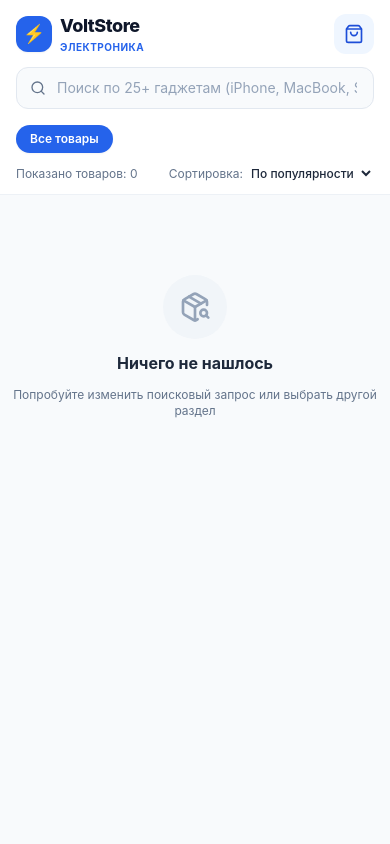
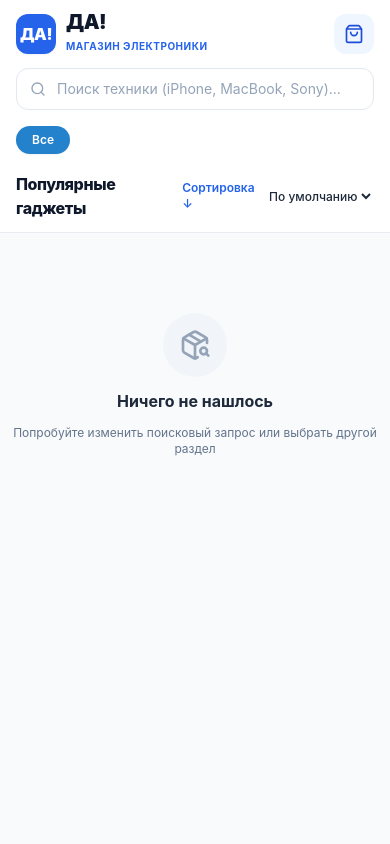
Before and after one commit to NBx03/e-shop-da, a Django app: page / in a window 390 px wide. Run offline with Django 5.2, Linux system fonts and the light colour scheme; data that the repository does not hold is empty; some libraries are stand-ins or nearby versions.

Commit message:
feat(ui): complete brand update to ДА!, align mobile UI with Figma mockups, and polish checkout styles

```diff
--- a/static/js/app.js
+++ b/static/js/app.js
@@ -1,5 +1,5 @@
 /**
- * VoltStore - Telegram Mini App & Browser Frontend Client
+ * ДА! - Telegram Mini App & Browser Frontend Client
  */
 
 let allProducts = [];
@@ -53,7 +53,7 @@ async function loadProducts() {
   }
 }
 
-// Render product grid
+// Render product grid matching Figma
 function renderProducts(products) {
   const grid = document.getElementById('products-grid');
   const emptyState = document.getElementById('empty-state');
@@ -68,23 +68,22 @@ function renderProducts(products) {
   grid.innerHTML = products.map(prod => {
     const inCartQty = cart[prod.id]?.quantity || 0;
 
-    // Status badges
-    let statusClass = 'bg-emerald-500 text-white';
-    if (prod.status === 'on_the_way') statusClass = 'bg-amber-500 text-white';
-    if (prod.status === 'preorder') statusClass = 'bg-indigo-600 text-white';
+    // Status badges matching Figma iOS style
+    let statusClass = 'bg-[#DCFCE7] text-[#16A34A]';
+    if (prod.status === 'on_the_way') statusClass = 'bg-[#FEF3C7] text-[#D97706]';
+    if (prod.status === 'preorder') statusClass = 'bg-[#EEEDFC] text-[#5856D6]';
 
     const oldPriceHtml = prod.old_price
       ? `<span class="text-[11px] text-slate-400 line-through">${formatPrice(prod.old_price)} ₽</span>`
       : '';
 
-    // Action button
+    // Action button matching Figma
     let actionBtnHtml = '';
     if (prod.status === 'preorder') {
       actionBtnHtml = `
         <button onclick="event.stopPropagation(); openPreorderModal(${prod.id}, '${escapeHtml(prod.title)}')"
-          class="w-full py-2 px-2.5 rounded-xl bg-indigo-50 hover:bg-indigo-100 text-indigo-700 text-xs font-bold transition flex items-center justify-center gap-1">
-          <i data-lucide="flame" class="w-3.5 h-3.5"></i>
-          <span>Хочу такой</span>
+          class="w-full py-2 px-2.5 rounded-xl bg-[#EEEDFC] hover:bg-indigo-100 text-[#5856D6] border border-[#5856D6]/40 text-xs font-bold transition flex items-center justify-center gap-1 active:scale-95">
+          <span>Хочу такой 🔥</span>
         </button>
       `;
     } else if (inCartQty > 0) {
@@ -98,7 +97,7 @@ function renderProducts(products) {
     } else {
       actionBtnHtml = `
         <button onclick="event.stopPropagation(); addToCart(${prod.id})"
-          class="w-full py-2 px-2.5 rounded-xl bg-blue-600 hover:bg-blue-700 text-white text-xs font-bold transition shadow-xs flex items-center justify-center gap-1 active:scale-95">
+          class="w-full py-2 px-2.5 rounded-xl bg-[#2481CC] hover:bg-blue-700 text-white text-xs font-bold transition shadow-xs flex items-center justify-center gap-1 active:scale-95">
           <i data-lucide="shopping-bag" class="w-3.5 h-3.5"></i>
           <span>В корзину</span>
         </button>
@@ -106,22 +105,22 @@ function renderProducts(products) {
     }
 
     return `
-      <div onclick="openProductModal(${prod.id})" class="tg-card rounded-2xl p-3 border border-slate-200/60 shadow-xs hover:shadow-md transition cursor-pointer flex flex-col justify-between group">
+      <div onclick="openProductModal(${prod.id})" class="tg-card rounded-2xl p-3 border border-slate-200/80 shadow-xs hover:shadow-md transition cursor-pointer flex flex-col justify-between group bg-white">
         <div>
-          <!-- Thumbnail -->
-          <div class="relative aspect-square rounded-xl bg-slate-100 overflow-hidden mb-2.5">
-            <img src="${prod.main_image}" alt="${escapeHtml(prod.title)}" loading="lazy" class="w-full h-full object-cover group-hover:scale-105 transition duration-300">
-            <span class="absolute top-2 left-2 px-2 py-0.5 rounded-full text-[10px] font-bold ${statusClass}">
-              ${prod.status_label}
+          <!-- Thumbnail with status badge -->
+          <div class="relative aspect-square rounded-xl bg-[#F8FAFC] border border-slate-100 overflow-hidden mb-2.5 p-2 flex items-center justify-center">
+            <img src="${prod.main_image}" alt="${escapeHtml(prod.title)}" loading="lazy" class="w-full h-full object-contain group-hover:scale-105 transition duration-300">
+            <span class="absolute top-2 left-2 px-2 py-0.5 rounded-full text-[9px] font-bold ${statusClass}">
+              ${prod.status_label.toUpperCase()}
             </span>
           </div>
 
           <!-- Category and Title -->
-          <span class="text-[10px] font-semibold text-blue-600 uppercase tracking-wider block">${prod.category_name}</span>
-          <h3 class="text-xs font-bold text-slate-800 line-clamp-2 mt-0.5 leading-snug">${escapeHtml(prod.title)}</h3>
+          <span class="text-[9px] font-bold text-blue-600 uppercase tracking-wider block">${prod.category_name}</span>
+          <h3 class="text-xs font-bold text-slate-900 line-clamp-1 mt-0.5 leading-snug">${escapeHtml(prod.title)}</h3>
         </div>
 
-        <div class="mt-3 space-y-2">
+        <div class="mt-2.5 space-y-2">
           <!-- Price -->
           <div>
             <div class="text-sm font-black text-slate-900">${formatPrice(prod.price)} ₽</div>
@@ -138,15 +137,15 @@ function renderProducts(products) {
   if (window.lucide) lucide.createIcons();
 }
 
-// Category tabs
+// Category tabs matching Figma
 function selectCategory(catId) {
   activeCategory = catId;
   document.querySelectorAll('.category-btn').forEach(btn => {
     const match = btn.getAttribute('data-cat-id') === String(catId);
     if (match) {
-      btn.className = 'category-btn px-3.5 py-1.5 rounded-full text-xs font-semibold whitespace-nowrap transition-all bg-blue-600 text-white shadow-sm';
+      btn.className = 'category-btn px-4 py-1.5 rounded-full text-xs font-semibold whitespace-nowrap transition-all bg-[#2481CC] text-white shadow-sm';
     } else {
-      btn.className = 'category-btn px-3.5 py-1.5 rounded-full text-xs font-semibold whitespace-nowrap transition-all bg-slate-100 hover:bg-slate-200 text-slate-700';
+      btn.className = 'category-btn px-4 py-1.5 rounded-full text-xs font-semibold whitespace-nowrap transition-all bg-white hover:bg-slate-50 text-slate-700 border border-slate-200 shadow-2xs';
     }
   });
   loadProducts();
@@ -191,8 +190,8 @@ async function openProductModal(prodIdOrSlug) {
     const badge = document.getElementById('modal-status-badge');
     badge.textContent = prod.status_label;
     badge.className = `absolute top-3 left-3 px-2.5 py-1 rounded-full text-[11px] font-bold shadow-sm ${
-      prod.status === 'in_stock' ? 'bg-emerald-500 text-white' :
-      prod.status === 'on_the_way' ? 'bg-amber-500 text-white' : 'bg-indigo-600 text-white'
+      prod.status === 'in_stock' ? 'bg-emerald-100 text-emerald-700' :
+      prod.status === 'on_the_way' ? 'bg-amber-100 text-amber-700' : 'bg-indigo-100 text-indigo-700'
     }`;
 
     document.getElementById('modal-desc').textContent = prod.description;
@@ -331,13 +330,31 @@ function saveCart() {
 
 function updateCartBadge() {
   const badge = document.getElementById('cart-badge');
+  const bottomBar = document.getElementById('bottom-cart-bar');
+  const bottomCount = document.getElementById('bottom-cart-count');
+  const bottomTotal = document.getElementById('bottom-cart-total');
+
   const totalCount = Object.values(cart).reduce((sum, itm) => sum + itm.quantity, 0);
+  const totalAmount = Object.values(cart).reduce((sum, itm) => sum + (itm.price * itm.quantity), 0);
+
   if (totalCount > 0) {
-    badge.textContent = totalCount;
-    badge.classList.remove('hidden');
-    badge.classList.add('flex');
+    if (badge) {
+      badge.textContent = totalCount;
+      badge.classList.remove('hidden');
+      badge.classList.add('flex');
+    }
+    if (bottomBar) {
+      bottomBar.classList.remove('hidden');
+      bottomBar.classList.add('flex');
+      if (bottomCount) bottomCount.textContent = `Корзина (${totalCount})`;
+      if (bottomTotal) bottomTotal.textContent = `${formatPrice(totalAmount)} ₽ →`;
+    }
   } else {
-    badge.classList.add('hidden');
+    if (badge) badge.classList.add('hidden');
+    if (bottomBar) {
+      bottomBar.classList.add('hidden');
+      bottomBar.classList.remove('flex');
+    }
   }
 }
 
--- a/templates/base.html
+++ b/templates/base.html
@@ -3,7 +3,7 @@
 <head>
   <meta charset="UTF-8">
   <meta name="viewport" content="width=device-width, initial-scale=1.0, maximum-scale=1.0, user-scalable=no">
-  <title>{% block title %}VoltStore — Магазин электроники{% endblock %}</title>
+  <title>{% block title %}ДА! — Магазин электроники{% endblock %}</title>
 
   <!-- Telegram WebApp SDK -->
   <script src="https://telegram.org/js/telegram-web-app.js"></script>
--- a/templates/index.html
+++ b/templates/index.html
@@ -1,21 +1,21 @@
 {% extends 'base.html' %}
 
-{% block title %}VoltStore — Электроника в Telegram{% endblock %}
+{% block title %}ДА! — Магазин электроники в Telegram{% endblock %}
 
 {% block content %}
 <div class="max-w-4xl mx-auto px-3 sm:px-6 w-full">
 
   <!-- Header / Nav -->
-  <header class="sticky top-0 z-30 pt-3 pb-3 tg-card backdrop-blur-md bg-opacity-90 border-b border-slate-200/60 -mx-3 px-4 sm:mx-0 sm:px-0 sm:bg-transparent sm:border-none">
+  <header class="sticky top-0 z-30 pt-3 pb-3 tg-card backdrop-blur-md bg-opacity-95 border-b border-slate-200/80 -mx-3 px-4 sm:mx-0 sm:px-0 sm:bg-transparent sm:border-none">
     <div class="flex items-center justify-between gap-3">
-      <!-- Logo -->
-      <div class="flex items-center gap-2">
-        <div class="w-9 h-9 rounded-xl bg-blue-600 text-white flex items-center justify-center font-black text-lg shadow-sm">
-          ⚡
+      <!-- Logo: ДА! -->
+      <div class="flex items-center gap-2.5">
+        <div class="w-10 h-10 rounded-xl bg-blue-600 text-white flex items-center justify-center font-black text-base shadow-sm tracking-tight">
+          ДА!
         </div>
         <div>
-          <span class="font-extrabold text-lg tracking-tight">VoltStore</span>
-          <span class="block text-[10px] uppercase font-bold text-blue-600 tracking-wider">Электроника</span>
+          <span class="font-black text-xl tracking-tight text-slate-900 block leading-none">ДА!</span>
+          <span class="text-[10px] uppercase font-bold text-blue-600 tracking-wider">Магазин электроники</span>
         </div>
       </div>
 
@@ -23,7 +23,7 @@
       <div class="flex items-center gap-2">
         <button
           onclick="toggleCart(true)"
-          class="relative p-2.5 rounded-xl bg-blue-50 text-blue-700 hover:bg-blue-100 transition-colors flex items-center gap-1.5 font-semibold text-sm">
+          class="relative p-2.5 rounded-xl bg-blue-50 text-blue-700 hover:bg-blue-100 transition-colors flex items-center gap-1.5 font-bold text-sm">
           <i data-lucide="shopping-bag" class="w-5 h-5"></i>
           <span class="hidden sm:inline">Корзина</span>
           <span id="cart-badge" class="hidden min-w-[20px] h-5 px-1.5 rounded-full bg-blue-600 text-white text-xs font-bold items-center justify-center">0</span>
@@ -31,44 +31,44 @@
       </div>
     </div>
 
-    <!-- Search Input -->
+    <!-- Search Input matching Figma -->
     <div class="mt-3 relative">
-      <i data-lucide="search" class="w-4 h-4 absolute left-3.5 top-1/2 -translate-y-1/2 tg-hint"></i>
+      <i data-lucide="search" class="w-4 h-4 absolute left-3.5 top-1/2 -translate-y-1/2 text-slate-400"></i>
       <input
         type="text"
         id="search-input"
-        placeholder="Поиск по 25+ гаджетам (iPhone, MacBook, Sony...)"
-        class="w-full pl-10 pr-4 py-2.5 text-sm rounded-xl border border-slate-200 bg-slate-50 focus:bg-white focus:outline-none focus:ring-2 focus:ring-blue-500 transition-all placeholder:text-slate-400"
+        placeholder="Поиск техники (iPhone, MacBook, Sony)..."
+        class="w-full pl-10 pr-4 py-2.5 text-sm rounded-xl border border-slate-200 bg-white focus:outline-none focus:ring-2 focus:ring-blue-500 transition-all placeholder:text-slate-400 shadow-2xs"
         oninput="handleSearch(this.value)">
     </div>
 
-    <!-- Category Pills Slider -->
+    <!-- Category Pills Slider matching Figma -->
     <div class="mt-3 flex items-center gap-2 overflow-x-auto no-scrollbar py-1">
       <button
         onclick="selectCategory('all')"
-        class="category-btn active px-3.5 py-1.5 rounded-full text-xs font-semibold whitespace-nowrap transition-all bg-blue-600 text-white shadow-sm"
+        class="category-btn active px-4 py-1.5 rounded-full text-xs font-semibold whitespace-nowrap transition-all bg-[#2481CC] text-white shadow-sm"
         data-cat-id="all">
-        Все товары
+        Все
       </button>
       {% for cat in categories %}
         <button
           onclick="selectCategory('{{ cat.id }}')"
-          class="category-btn px-3.5 py-1.5 rounded-full text-xs font-semibold whitespace-nowrap transition-all bg-slate-100 hover:bg-slate-200 text-slate-700"
+          class="category-btn px-4 py-1.5 rounded-full text-xs font-semibold whitespace-nowrap transition-all bg-white hover:bg-slate-50 text-slate-700 border border-slate-200 shadow-2xs"
           data-cat-id="{{ cat.id }}">
           {{ cat.name }}
         </button>
       {% endfor %}
     </div>
 
-    <!-- Sorting -->
-    <div class="mt-2 flex items-center justify-between text-xs text-slate-500">
-      <span id="products-count-label">Загрузка каталога...</span>
+    <!-- Section Header matching Figma -->
+    <div class="mt-3.5 flex items-center justify-between text-xs">
+      <h2 class="text-base font-extrabold text-slate-900 tracking-tight">Популярные гаджеты</h2>
       <div class="flex items-center gap-1">
-        <span>Сортировка:</span>
+        <span class="text-blue-600 font-semibold cursor-pointer">Сортировка ↓</span>
         <select id="sort-select" onchange="handleSort(this.value)" class="bg-transparent font-medium text-slate-800 focus:outline-none cursor-pointer">
-          <option value="popular">По популярности</option>
-          <option value="price_asc">Сначала дешевле</option>
-          <option value="price_desc">Сначала дороже</option>
+          <option value="popular">По умолчанию</option>
+          <option value="price_asc">Цена ↑</option>
+          <option value="price_desc">Цена ↓</option>
         </select>
       </div>
     </div>
@@ -89,6 +89,12 @@
       <p class="text-xs tg-hint">Попробуйте изменить поисковый запрос или выбрать другой раздел</p>
     </div>
   </main>
+
+  <!-- Sticky Bottom Cart Bar matching Figma -->
+  <div id="bottom-cart-bar" onclick="toggleCart(true)" class="fixed bottom-4 left-3 right-3 sm:left-auto sm:right-auto sm:w-[420px] max-w-md mx-auto z-40 bg-gradient-to-r from-[#2481CC] to-[#1B6CA8] text-white py-3.5 px-5 rounded-2xl shadow-xl hidden items-center justify-between font-bold cursor-pointer transition-all active:scale-[0.98]">
+    <span id="bottom-cart-count" class="text-sm font-bold">Корзина (0)</span>
+    <span id="bottom-cart-total" class="text-sm font-extrabold">0 ₽ →</span>
+  </div>
 </div>
 
 <!-- ================= PRODUCT DETAIL MODAL ================= -->
@@ -154,7 +160,7 @@
       <input type="hidden" id="preorder-product-id">
       <div>
         <label class="block text-xs font-medium text-slate-700 mb-1">Ваше имя *</label>
-        <input type="text" id="preorder-name" required placeholder="Константин" class="w-full px-3 py-2 text-sm rounded-xl border border-slate-200 focus:ring-2 focus:ring-blue-500 focus:outline-none">
+        <input type="text" id="preorder-name" required placeholder="Булат" class="w-full px-3 py-2 text-sm rounded-xl border border-slate-200 focus:ring-2 focus:ring-blue-500 focus:outline-none">
       </div>
       <div>
         <label class="block text-xs font-medium text-slate-700 mb-1">Номер телефона *</label>
@@ -205,7 +211,7 @@
       <form id="checkout-form" onsubmit="handleCheckoutSubmit(event)" class="space-y-4">
         <div>
           <label class="block text-xs font-semibold text-slate-700 mb-1">Имя получателя *</label>
-          <input type="text" id="order-name" required placeholder="Иван Иванов" class="w-full px-3 py-2 text-sm rounded-xl border border-slate-200 focus:ring-2 focus:ring-blue-500 focus:outline-none">
+          <input type="text" id="order-name" required placeholder="Булат" class="w-full px-3 py-2 text-sm rounded-xl border border-slate-200 focus:ring-2 focus:ring-blue-500 focus:outline-none">
         </div>
 
         <div>
@@ -232,7 +238,7 @@
             <label class="cursor-pointer">
               <input type="radio" name="delivery" value="postal" onchange="updateDeliveryUI(this.value)" class="peer sr-only">
               <div class="p-2.5 rounded-xl border border-slate-200 peer-checked:border-blue-600 peer-checked:bg-blue-50 peer-checked:text-blue-700 font-medium">
-                В регионы
+                В регионы (СДЭК)
               </div>
             </label>
           </div>
@@ -263,7 +269,7 @@
                 <span class="tg-hint text-[11px]">Наличными или картой курьеру / в пункте</span>
               </div>
             </label>
-            <p id="cod-hint" class="text-[11px] text-amber-600 hidden">⚠️ При отправке в регионы доступна только онлайн-оплата.</p>
+            <p id="cod-hint" class="text-[11px] text-amber-600 font-medium hidden">⚠️ При отправке в регионы доступна только онлайн-оплата картой / СБП.</p>
           </div>
         </div>
 
--- a/templates/order_status.html
+++ b/templates/order_status.html
@@ -1,6 +1,6 @@
 {% extends 'base.html' %}
 
-{% block title %}Заказ #{{ order.order_number }} — VoltStore{% endblock %}
+{% block title %}Заказ #{{ order.order_number }} — ДА!{% endblock %}
 
 {% block content %}
 <div class="max-w-md mx-auto px-4 py-8">
--- a/templates/terms.html
+++ b/templates/terms.html
@@ -1,6 +1,6 @@
 {% extends 'base.html' %}
 
-{% block title %}Оферта и согласие на обработку данных — VoltStore{% endblock %}
+{% block title %}Оферта и согласие на обработку данных — ДА!{% endblock %}
 
 {% block content %}
 <div class="max-w-2xl mx-auto px-4 py-8">
```
Also changed, not shown: templates/payment_mock.html (+2 -5 lines), figma_assets/01_catalog.svg (added), figma_assets/02_product_detail.svg (added), figma_assets/03_checkout.svg (added), figma_assets/04_payment_mock.svg (added), figma_assets/05_developer_stickers.svg (added).
